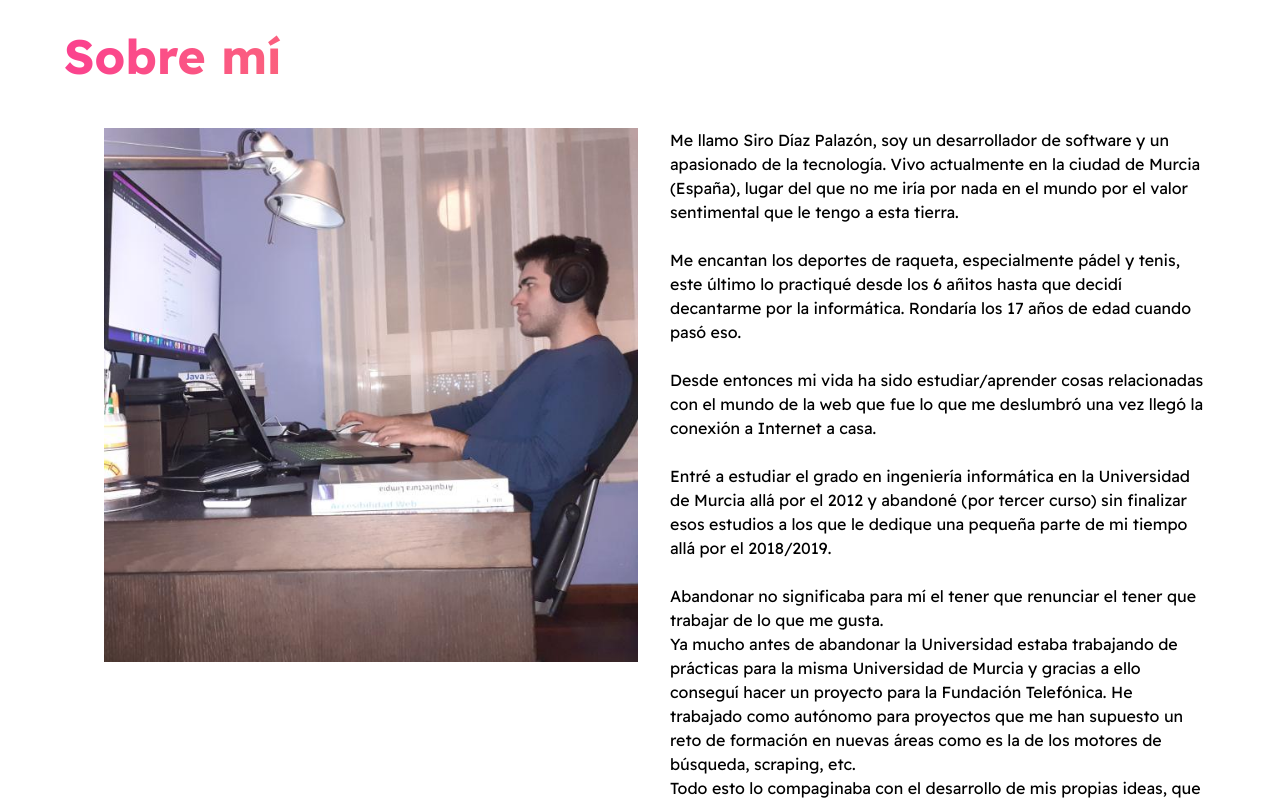
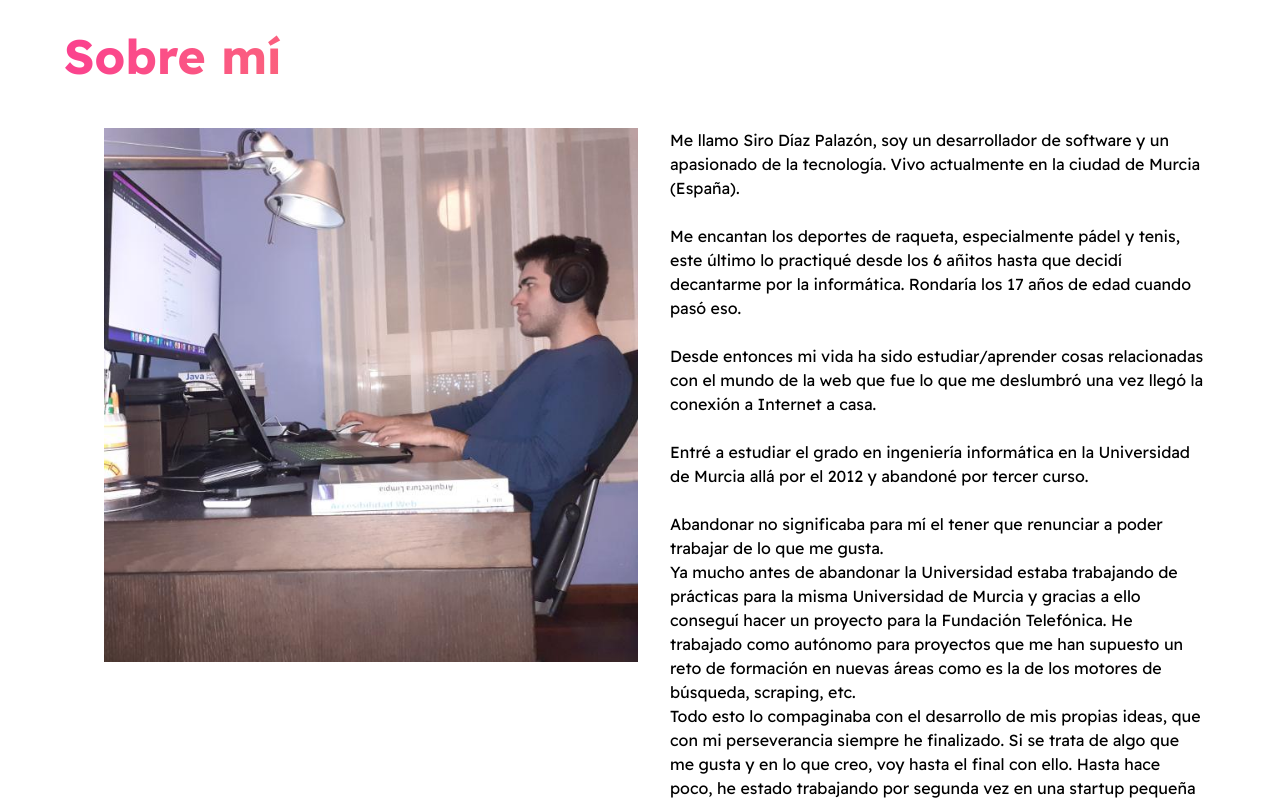
Before and after one commit to SiroDiaz/sirodiaz.rocks, a Next.js app: page / in a window 1280 px wide. Shown: the part 3820-4620 px from the top of the page. Built offline with nearby package versions, Linux system fonts and the light colour scheme.

Commit message:
Modified about me text

```diff
--- a/components/Sections/About/AboutMeSection.jsx
+++ b/components/Sections/About/AboutMeSection.jsx
@@ -28,20 +28,20 @@ export default function AboutMeSection() {
               <div className="flex flex-1 px-3">
                 <p>
                 Me llamo Siro Díaz Palazón, soy un desarrollador de software y un apasionado de la tecnología.
-                Vivo actualmente en la ciudad de Murcia (España), lugar del que no me iría por nada en el mundo por el valor sentimental que le tengo a esta tierra.
+                Vivo actualmente en la ciudad de Murcia (España).
                 <br /><br />
                 Me encantan los deportes de raqueta, especialmente pádel y tenis, este último lo practiqué desde los 6 añitos hasta que decidí decantarme por la informática. Rondaría los 17 años de edad cuando pasó eso.
                 <br /><br />
                 Desde entonces mi vida ha sido estudiar/aprender cosas relacionadas con el mundo de la web que fue lo que me deslumbró una vez llegó la conexión a Internet a casa.
                 <br /><br />
-                Entré a estudiar el grado en ingeniería informática en la Universidad de Murcia allá por el 2012 y abandoné (por tercer curso) sin finalizar esos estudios a los que le dedique una pequeña parte de mi tiempo allá por el 2018/2019.
+                Entré a estudiar el grado en ingeniería informática en la Universidad de Murcia allá por el 2012 y abandoné por tercer curso.
                 <br /><br />
-                Abandonar no significaba para mí el tener que renunciar el tener que trabajar de lo que me gusta.
+                Abandonar no significaba para mí el tener que renunciar a poder trabajar de lo que me gusta.
                 <br />
                 Ya mucho antes de abandonar la Universidad estaba trabajando de prácticas para la misma Universidad de Murcia y gracias a ello conseguí hacer un proyecto para la Fundación Telefónica.
                 He trabajado como autónomo para proyectos que me han supuesto un reto de formación en nuevas áreas como es la de los motores de búsqueda, scraping, etc.
                 <br />
-                Todo esto lo compaginaba con el desarrollo de mis propias ideas, que con mi persistencia siempre he finalizado. Si se trata de algo que me gusta y en lo que creo, voy hasta el final con ello.
+                Todo esto lo compaginaba con el desarrollo de mis propias ideas, que con mi perseverancia siempre he finalizado. Si se trata de algo que me gusta y en lo que creo, voy hasta el final con ello.
 
                 Hasta hace poco, he estado trabajando por segunda vez en una startup pequeña de ecommerce en mi ciudad (Murcia). En mis dos etapas he aprendido cosas para aplicar a mis proyectos: separar lo relevante de lo irrelevante, mentalidad LEAN, SEO y growth hacking.
                 <br /><br />
```
